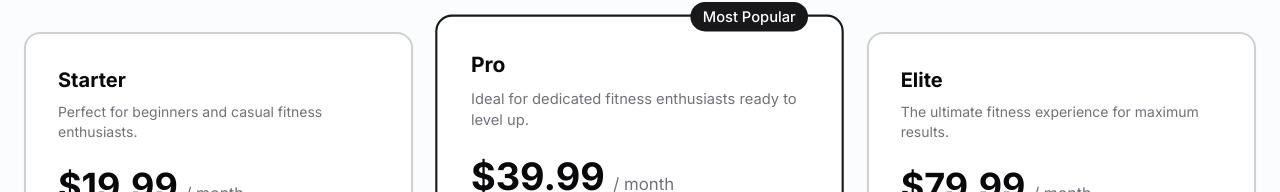
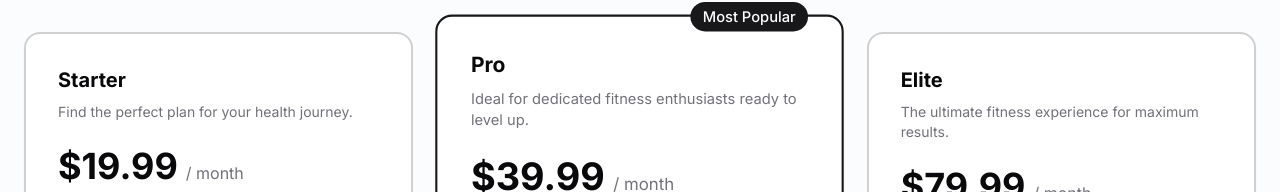
Before and after one commit to mv-rcell/HealthyMe-2.0, a React (Vite) app: page /memberships in a window 1280 px wide. Shown: the part 437-629 px from the top of the page. Built offline with nearby package versions, Linux system fonts and the light colour scheme; no server answers; the database is empty.

Commit message:
first commit

```diff
--- a/src/pages/MembershipPage.tsx
+++ b/src/pages/MembershipPage.tsx
@@ -24,7 +24,7 @@ const plans = [
   {
     id: "starter",
     name: "Starter",
-    description: "Perfect for beginners and casual fitness enthusiasts.",
+    description: "Find the perfect plan for your health journey.",
     price: "19.99",
     features: [
       "General fitness assessment",
```
